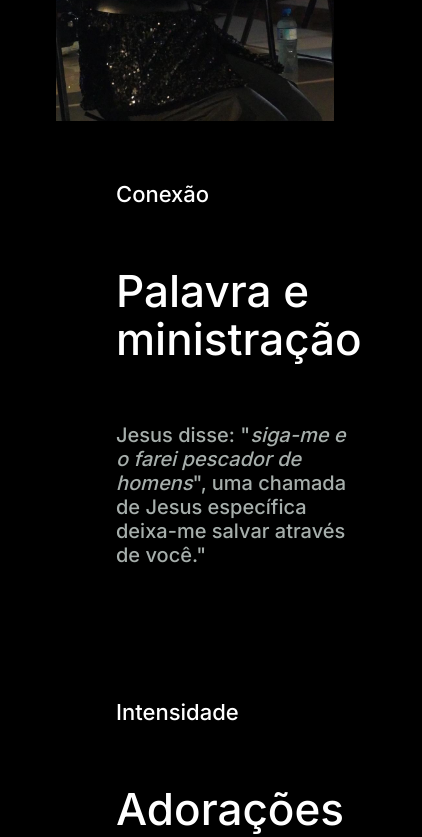
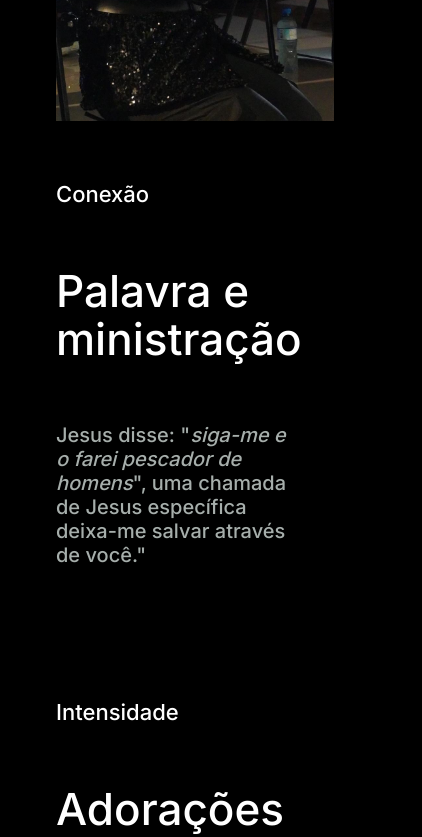
Before and after one commit to alexsantosdev/atravesdevoce, a Next.js app: page / in a window 390 px wide. Shown: the part 7400-8237 px from the top of the page, 422 px wide, since content can reach past the window. Built offline with nearby package versions, Linux system fonts and the light colour scheme; no server answers.

Commit message:
Update Home.module.scss

```diff
--- a/src/styles/Home.module.scss
+++ b/src/styles/Home.module.scss
@@ -743,6 +743,7 @@
 
             .column {
                 .columnContent {
+                    padding-left: 0;
                     h3 {
                         font-size: 22px;
                     }
@@ -1034,6 +1035,7 @@
 
             .column {
                 .columnContent {
+                    padding-left: 0;
                     h3 {
                         font-size: 22px;
                     }
```
